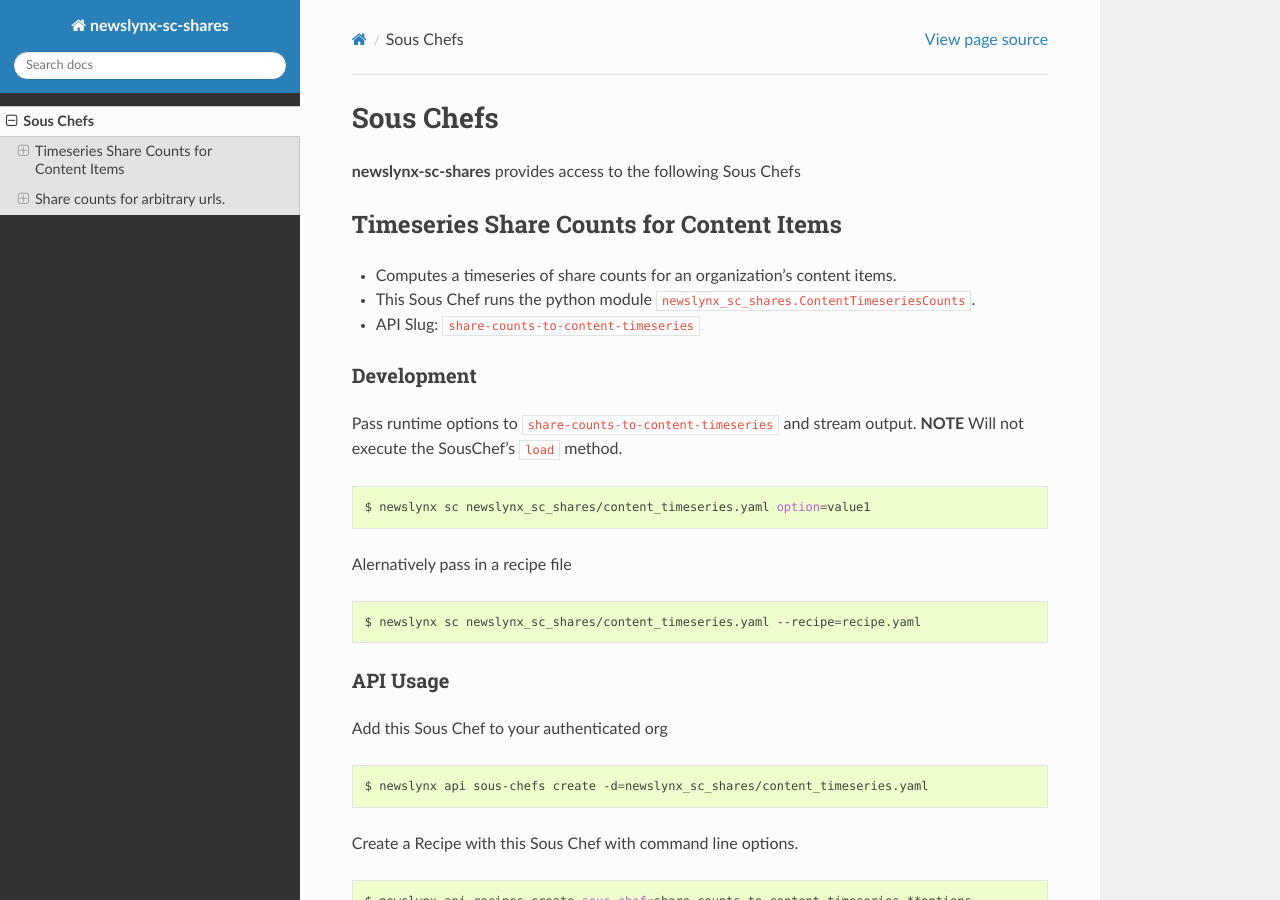
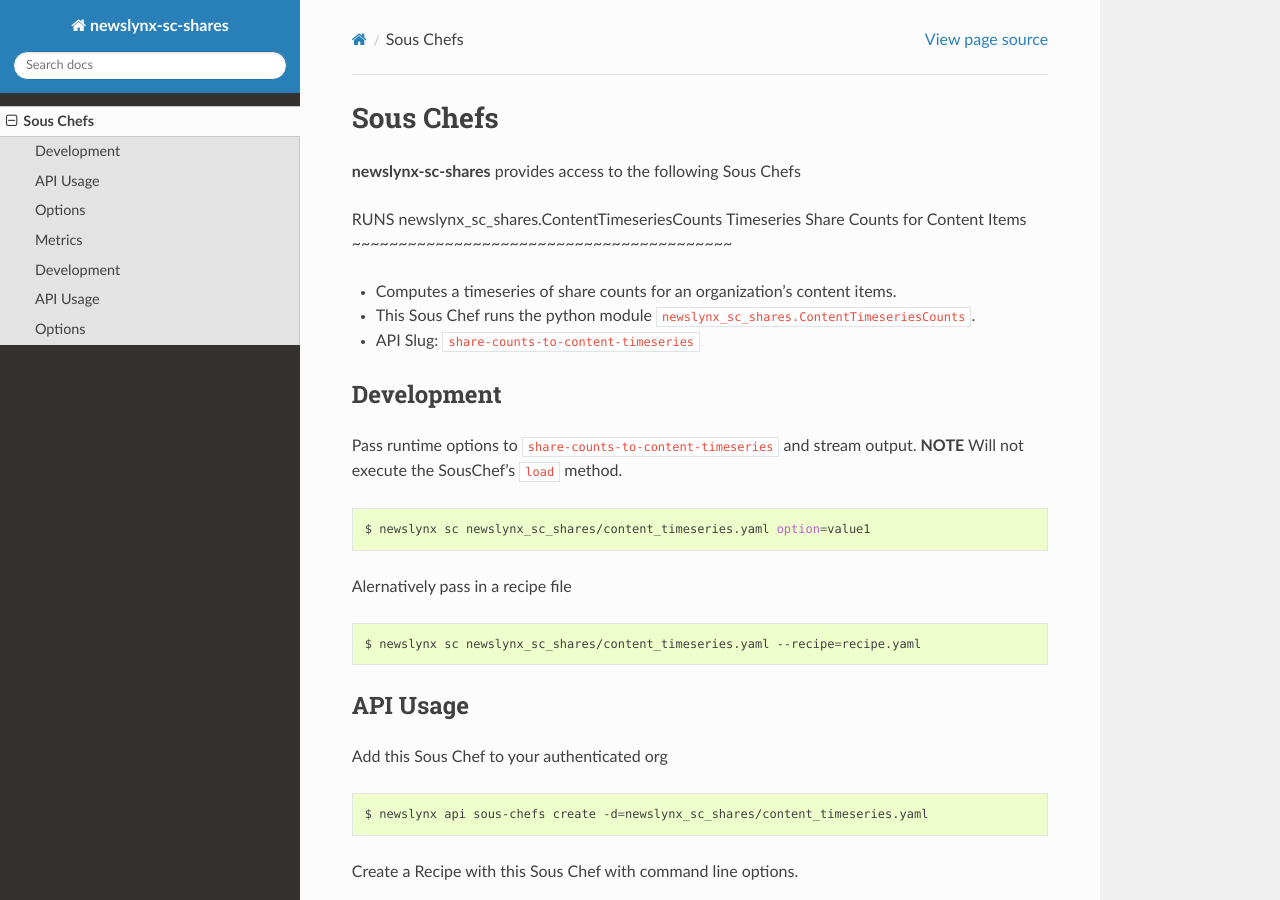
Before and after one commit to newslynx/newslynx-sc-shares, a Sphinx documentation site: the page built from docs/sous-chefs.rst, in a window 1280 px wide and 900 px high. Built offline with Sphinx 7.4.7 and the Read the Docs theme 2.0.0, drawn with Linux system fonts in a browser that asks for light colours; pages that are not in the unit, such as notebooks, are missing from menus; some of the changed text lies outside the part shown.

Commit message:
=Auto update at `date`

```diff
--- a/docs/sous-chefs.rst
+++ b/docs/sous-chefs.rst
@@ -3,6 +3,7 @@
 -------------
 **newslynx-sc-shares** provides access to the following Sous Chefs
 
+RUNS newslynx_sc_shares.ContentTimeseriesCounts
 Timeseries Share Counts for Content Items
 ~~~~~~~~~~~~~~~~~~~~~~~~~~~~~~~~~~~~~~~~~
 
@@ -262,6 +263,7 @@
 
 
 
+RUNS newslynx_sc_shares.Counts
 Share counts for arbitrary urls.
 ~~~~~~~~~~~~~~~~~~~~~~~~~~~~~~~~
 
```
Also changed, not shown: 2 other files.
